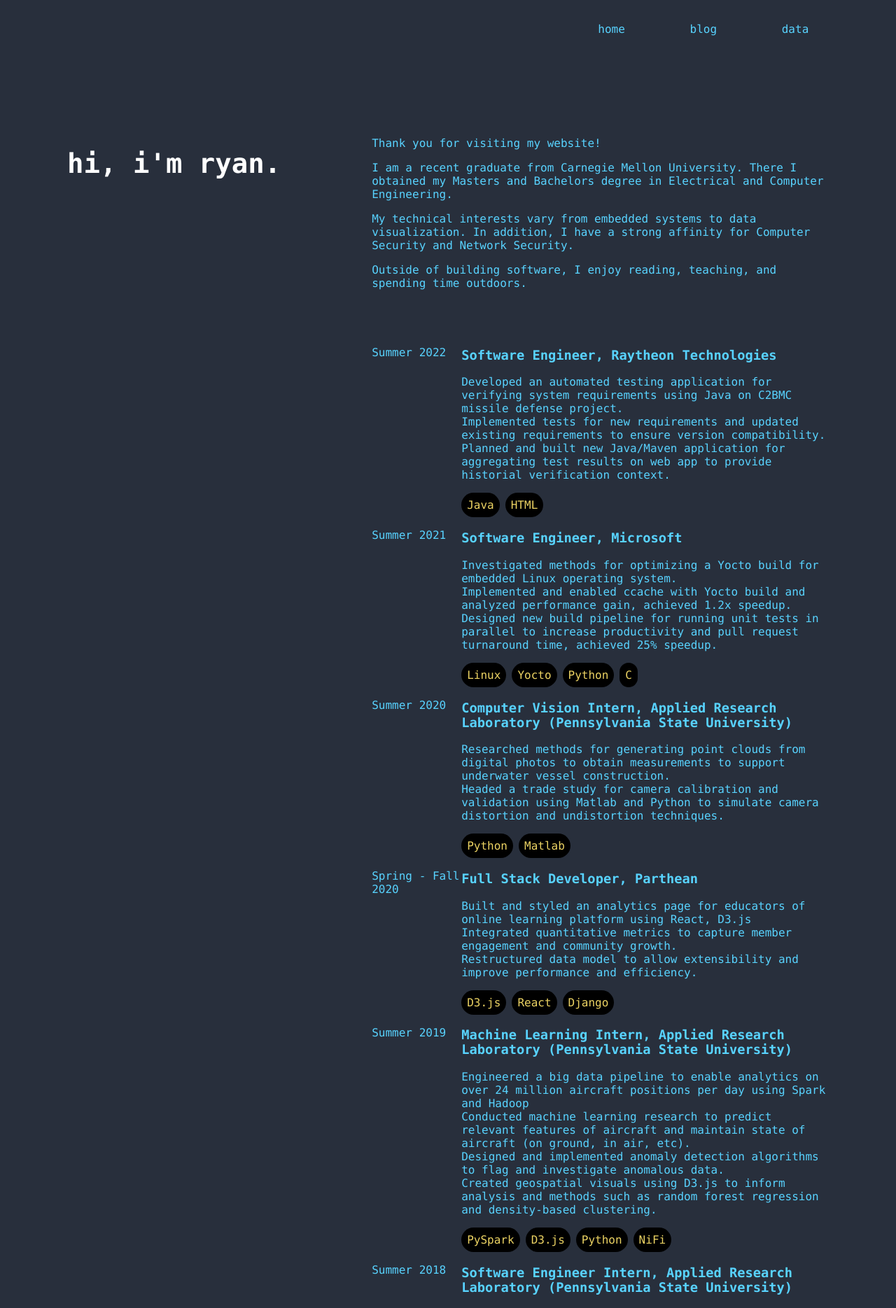
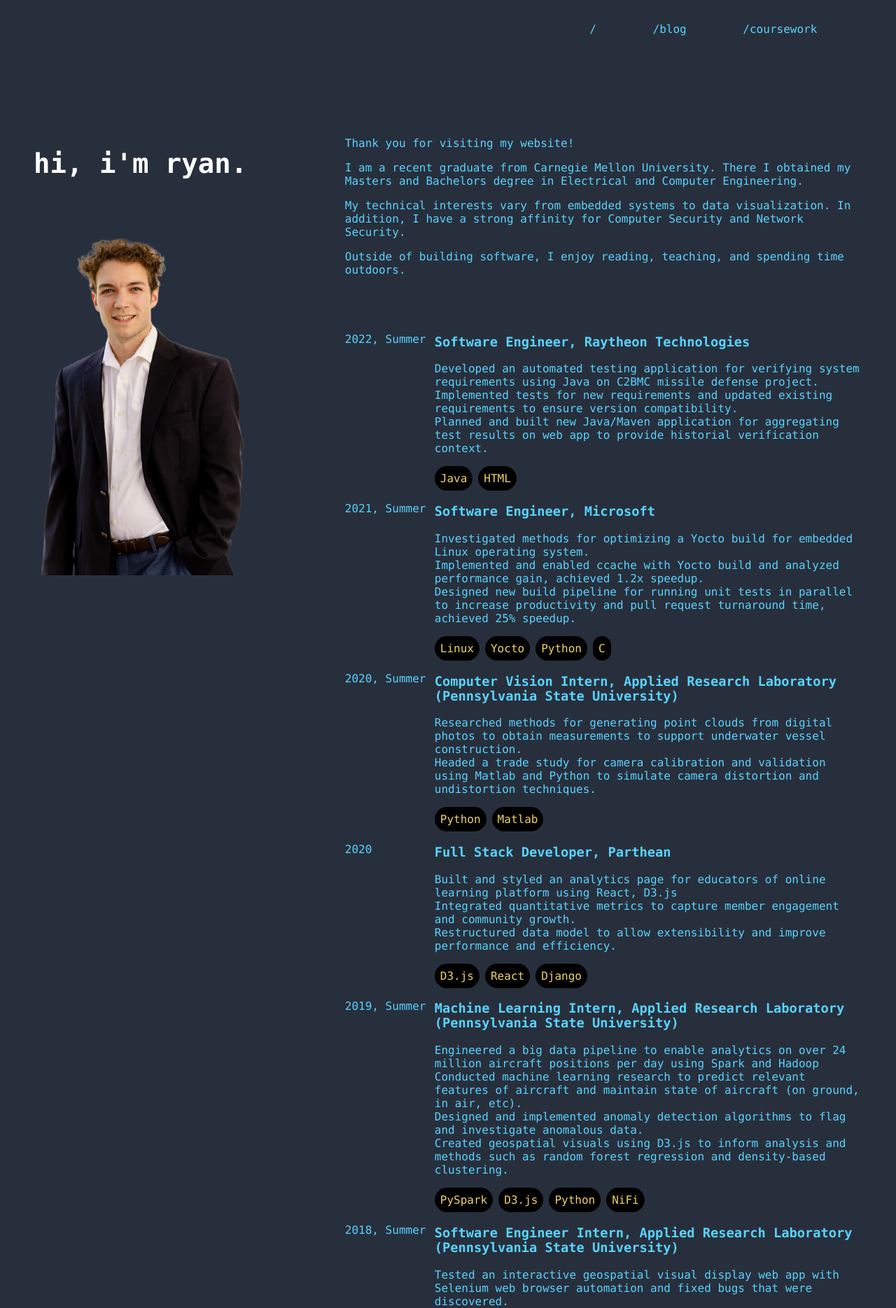
Before and after one commit to ryanrmg/ryanrmg.github.io, a React (Create React App) app in the folder my-app/: page / in a window 1280 px wide. Shown: the top 1869 px of the page at 70% size. Built offline with nearby package versions, Linux system fonts and the light colour scheme.

Commit message:
some fancy mobile

```diff
--- a/my-app/src/App.css
+++ b/my-app/src/App.css
@@ -2,8 +2,7 @@
   display: flex;
   justify-content: space-between;
   flex-direction: row;
-  padding-left: 6rem;
-  padding-right: 6rem;
+  padding-right: 3rem;
   background: #282f3c;
   color: #58d3ff;
   font-family: Consolas,monaco,monospace;
@@ -18,6 +17,10 @@
   width: 40%;
   padding-top: 6rem;
   padding-bottom: 6rem;
+}
+
+#hello {
+  padding-left: 3rem;
 }
 
 .Card-header {
@@ -75,3 +78,46 @@ a {
   color: inherit;
   text-decoration: inherit;
 }
+
+#pad-60 {
+  width: 60%;
+}
+
+#links {
+  width: 40%;
+  display: flex;
+  justify-content: space-evenly;
+}
+
+@media all and (max-device-width: 600px) {
+  .Nav {
+    display: none;
+  }
+  .App {
+    flex-direction: column;
+    padding: 0;
+  }
+  .App-header {
+    width: auto;
+    padding-top: 2rem;
+    padding-bottom: 2rem;
+    display: flex;
+    justify-content: center;
+    min-height: 0;
+  }
+  img {
+    display: none;
+  }
+  #hello {
+    padding: 0;
+  }
+  .Content {
+    width: auto;
+  }
+  .Resume {
+    padding: 0;
+  }
+  .Card-header {
+    display: none;
+  }
+}
--- a/my-app/src/App.js
+++ b/my-app/src/App.js
@@ -11,11 +11,11 @@ function App() {
   return (
     <div>
       <div className="Nav">
-        <div style={{width: "60%"}}></div>
-        <div style={{width: "40%", display: "flex", justifyContent: "space-evenly"}}>
-          <a href="/home">home</a>
-          <a href="/blog">blog</a>
-          <a href="/data">data</a>
+        <div id="pad-60"></div>
+        <div id="links">
+          <a href="/home">/</a>
+          <a href="/blog">/blog</a>
+          <a href="/data">/coursework</a>
         </div>
       </div>
       <BrowserRouter>
--- a/my-app/src/components/Home.js
+++ b/my-app/src/components/Home.js
@@ -1,11 +1,12 @@
 import '../App.css';
+import me from '../img/me.png'
 
 function Home() {
     return (
       <div className="App">
         <header className="App-header">
-          <h2>hi, i'm ryan.</h2>
-
+          <h2 id="hello">hi, i'm ryan.</h2>
+          <img style={{height: "30%"}} src={me}></img>
         </header>
         <div className="Content">
           <div className="Resume">
@@ -24,7 +25,7 @@ function Home() {
             </div>
             <div className="Card">
               <header className="Card-header">
-                <p>Summer 2022</p>
+                <p>2022, Summer</p>
               </header>
               <div>
                 <h3>Software Engineer, Raytheon Technologies</h3>
@@ -39,7 +40,7 @@ function Home() {
             </div>
             <div className="Card">
               <header className="Card-header">
-                <p>Summer 2021</p>
+                <p>2021, Summer</p>
               </header>
               <div>
                 <h3>Software Engineer, Microsoft</h3>
@@ -56,7 +57,7 @@ function Home() {
             </div>
             <div className="Card">
               <header className="Card-header">
-                <p>Summer 2020</p>
+                <p>2020, Summer</p>
               </header>
               <div>
                 <h3>Computer Vision Intern, Applied Research Laboratory (Pennsylvania State University)</h3>
@@ -70,7 +71,7 @@ function Home() {
             </div>
             <div className="Card">
               <header className="Card-header">
-                <p>Spring - Fall 2020</p>
+                <p>2020</p>
               </header>
               <div>
                 <h3>Full Stack Developer, Parthean</h3>
@@ -86,7 +87,7 @@ function Home() {
             </div>
             <div className="Card">
               <header className="Card-header">
-                <p>Summer 2019</p>
+                <p>2019, Summer</p>
               </header>
               <div>
                 <h3>Machine Learning Intern, Applied Research Laboratory (Pennsylvania State University)</h3>
@@ -104,7 +105,7 @@ function Home() {
             </div>
             <div className="Card">
               <header className="Card-header">
-                <p>Summer 2018</p>
+                <p>2018, Summer</p>
               </header>
               <div>
                 <h3>Software Engineer Intern, Applied Research Laboratory (Pennsylvania State University)</h3>
```
Also changed, not shown: my-app/src/img/me.png (added).
